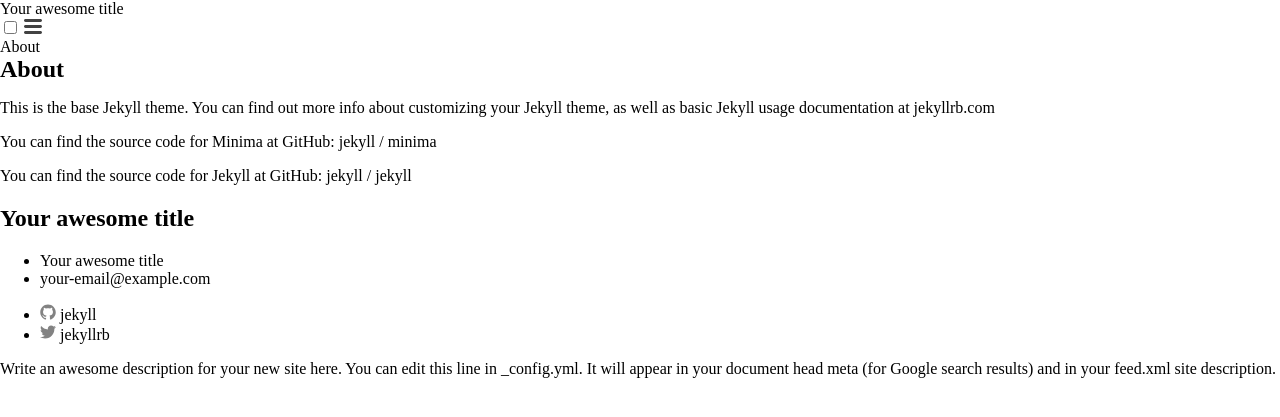
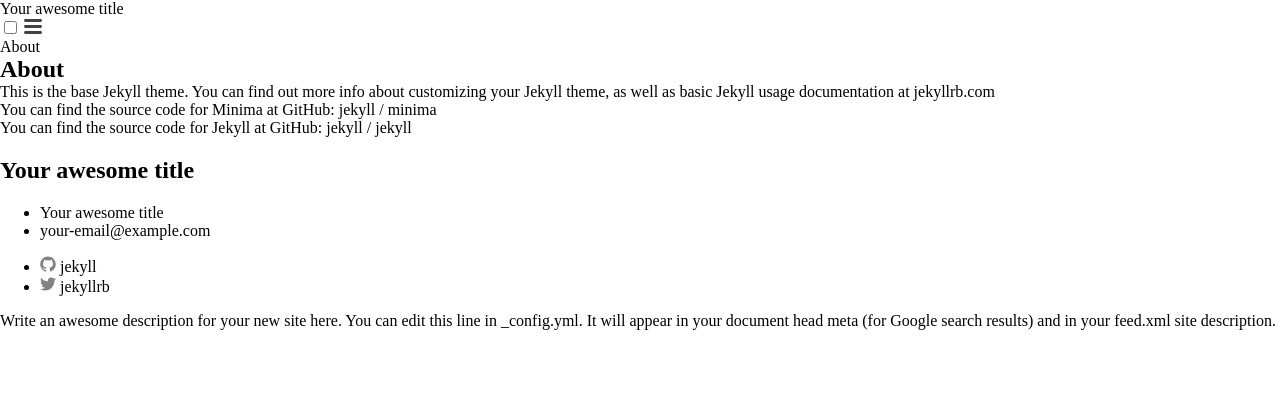
Before and after one commit to c0dzilla/c0dzilla.github.io, a Jekyll site: the page built from about.md, in a window 1280 px wide. Shown: the top 417 px of the page. Built offline with Jekyll 4.4.1, drawn with Linux system fonts in a browser that asks for light colours.

Commit message:
removed default paragraph margin

```diff
--- a/_sass/minima.scss
+++ b/_sass/minima.scss
@@ -54,6 +54,10 @@
 $content-color: white;
 
 h1 {
+	margin: 0;
+}
+
+p{
 	margin: 0;
 }
 
@@ -134,7 +138,7 @@
 
 .introduction {
 	position: absolute;
-	top: 20%;
+	top: 25%;
 	left: 10%;
 	overflow: hidden;
 	white-space: nowrap;
@@ -153,12 +157,13 @@
 	box-shadow: 0 0 5px gray;
 	padding-right: 1em;
 	padding-left: 1em;
+	padding: 1em 1em 1em 1em;
 }
 
 #introduction_bio {
 	position: absolute;
 	left: 10%;
-	top: 45%;
+	top: 40%;
 	display: none;
 	background-color: rgb(221, 86, 37);
 	font-family: 'Passion One', cursive;
```
